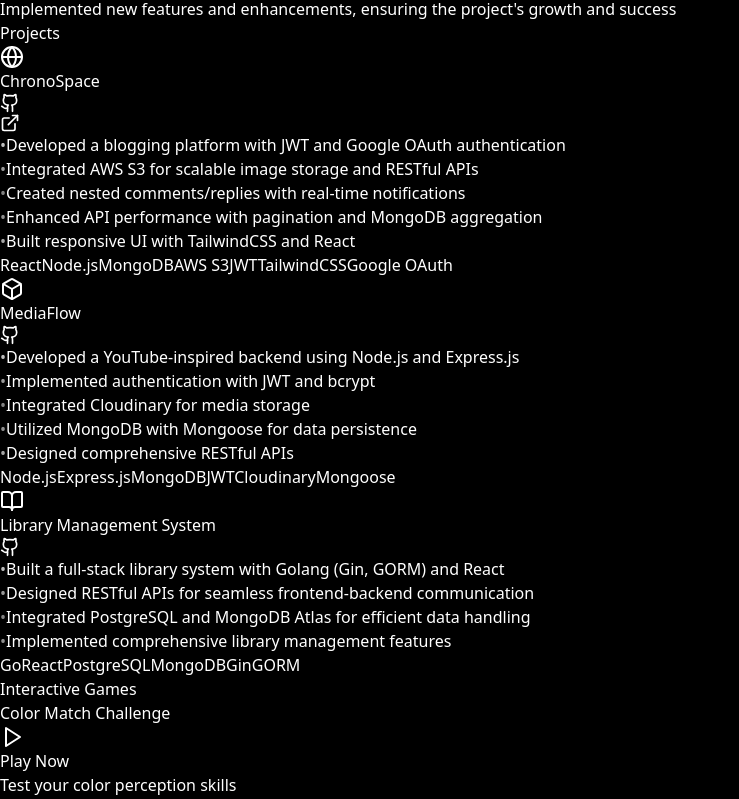
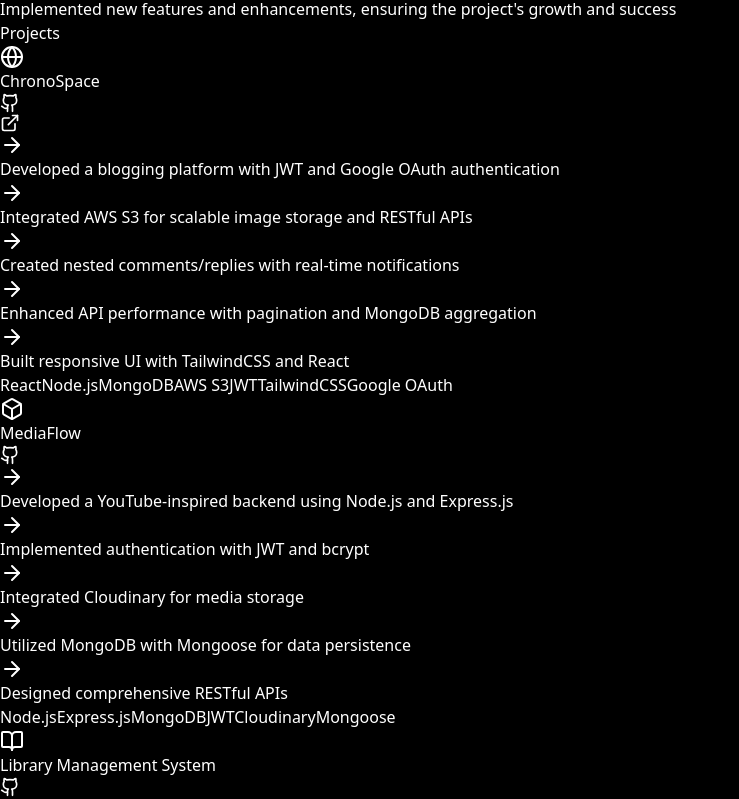
Before and after one commit to ayushdama11/portfolio, a React (Vite) app: page / in a window 1280 px wide. Shown: the part 1060-1859 px from the top of the page, without its empty margins (0-739 px from the left). Built offline with nearby package versions, Linux system fonts and the light colour scheme.

Commit message:
Refactor Projects component for improved layout, enhance project item display, and optimize animations for better user experience

```diff
--- a/src/components/home/Projects.jsx
+++ b/src/components/home/Projects.jsx
@@ -1,9 +1,8 @@
 import { motion } from "framer-motion";
-import { GithubIcon, ExternalLink } from "lucide-react";
+import { GithubIcon, ExternalLink, ArrowRight } from "lucide-react";
 import { projects } from "../../constants/projectData";
 import { containerVariants, cardVariants } from "../../animations/variants";
 
-export const Projects = () => {
 const LinkButton = ({ href, children }) => (
   <motion.a
     href={href}
@@ -11,13 +10,13 @@ export const Projects = () => {
     rel="noopener noreferrer"
     whileHover={{ scale: 1.1 }}
     whileTap={{ scale: 0.95 }}
-      className="p-2 text-indigo-400 hover:text-white transition-colors
-                 bg-indigo-500/10 rounded-lg hover:bg-indigo-500/20"
+    className="p-2 text-indigo-400 hover:text-white transition-colors bg-indigo-500/10 rounded-lg hover:bg-indigo-500/20"
   >
     {children}
   </motion.a>
 );
 
+export const Projects = () => {
   return (
     <section className="py-20 relative bg-black">
       <div className="absolute inset-0 bg-gradient-to-b from-indigo-900/1 via-black to-black" />
@@ -47,26 +46,18 @@ export const Projects = () => {
               variants={cardVariants}
               className="relative group"
             >
-              <div
-                className="absolute -inset-0.5 bg-gradient-to-r from-indigo-500 to-blue-500 rounded-lg blur opacity-30
-                             group-hover:opacity-50 transition duration-300"
-              />
+              <div className="absolute -inset-0.5 bg-gradient-to-r from-indigo-500 to-blue-500 rounded-lg blur opacity-30 group-hover:opacity-50 transition duration-300" />
 
-              <div
-                className="relative p-6 bg-black rounded-lg border border-indigo-500/30 h-full
-                            backdrop-blur-sm group-hover:border-indigo-400 transition-colors duration-300"
-              >
+              <div className="relative p-6 bg-black rounded-lg border border-indigo-500/30 h-full backdrop-blur-sm group-hover:border-indigo-400 transition-colors duration-300">
                 <div className="flex items-center justify-between mb-4">
                   <div className="flex items-center">
-                    <project.icon className="w-12 h-12 text-indigo-400 p-2" />
-                    <h3
-                      className="ml-4 text-xl font-bold text-indigo-400
-                                 group-hover:text-indigo-300 transition-colors duration-300"
-                    >
+                    <div className="p-3 bg-indigo-500/10 rounded-lg group-hover:bg-indigo-500/20 transition-colors duration-300">
+                      <project.icon className="w-8 h-8 text-indigo-400 group-hover:text-indigo-300 transition-colors duration-300" />
+                    </div>
+                    <h3 className="ml-4 text-xl font-bold text-white group-hover:text-indigo-400 transition-colors duration-300">
                       {project.title}
                     </h3>
                   </div>
-
                   <div className="flex space-x-3">
                     <LinkButton href={project.github}>
                       <GithubIcon size={20} />
@@ -79,40 +70,58 @@ export const Projects = () => {
                   </div>
                 </div>
 
-                <ul className="space-y-2 mb-6">
+                <ul className="space-y-2">
                   {project.description.map((item, i) => (
                     <motion.li
                       key={i}
                       initial={{ opacity: 0, x: -10 }}
                       whileInView={{ opacity: 1, x: 0 }}
                       transition={{ delay: i * 0.1 }}
-                      className="text-gray-300 flex items-start"
+                      className="text-gray-300 flex items-start group/item p-2 rounded-lg hover:bg-indigo-500/10 transition-colors duration-300"
                     >
-                      <motion.span
-                        animate={{
-                          scale: [1, 1.2, 1],
-                          opacity: [0.5, 1, 0.5],
-                        }}
-                        transition={{
-                          duration: 2,
-                          repeat: Infinity,
-                          delay: i * 0.2,
-                        }}
-                        className="mr-2 text-indigo-400 text-lg"
+                      <ArrowRight className="w-5 h-5 mr-2 text-indigo-400 flex-shrink-0 mt-0.5 group-hover/item:translate-x-1 transition-transform duration-300" />
+                      <span className="group-hover/item:text-gray-200 transition-colors duration-300">
+                        {item.split(" ").map((word, wordIndex) => {
+                          if (
+                            word.match(
+                              /(developed|integrated|created|enhanced|built|implemented|designed|utilized)/i
+                            )
+                          ) {
+                            return (
+                              <span
+                                key={wordIndex}
+                                className="text-indigo-400 font-semibold"
                               >
-                        •
-                      </motion.span>
-                      {item}
+                                {word}{" "}
+                              </span>
+                            );
+                          } else if (
+                            word.match(
+                              /(React|Node\.js|MongoDB|AWS|API|frontend|backend|authentication|database)/i
+                            )
+                          ) {
+                            return (
+                              <span
+                                key={wordIndex}
+                                className="text-blue-400 font-medium"
+                              >
+                                {word}{" "}
+                              </span>
+                            );
+                          } else {
+                            return word + " ";
+                          }
+                        })}
+                      </span>
                     </motion.li>
                   ))}
                 </ul>
 
-                <div className="flex flex-wrap gap-2">
+                <div className="flex flex-wrap gap-2 mt-4">
                   {project.tech.map((tech) => (
                     <span
                       key={tech}
-                      className="px-3 py-1 text-sm text-indigo-400 border border-indigo-500/30 rounded-full
-                               bg-indigo-500/10 hover:bg-indigo-500/20 transition-colors"
+                      className="px-3 py-1 text-sm text-indigo-400 border border-indigo-500/30 rounded-full bg-indigo-500/10 hover:bg-indigo-500/20 transition-colors"
                     >
                       {tech}
                     </span>
@@ -126,3 +135,5 @@ export const Projects = () => {
     </section>
   );
 };
+
+export default Projects;
```
Lines whose indentation alone changed are shown as unchanged.
